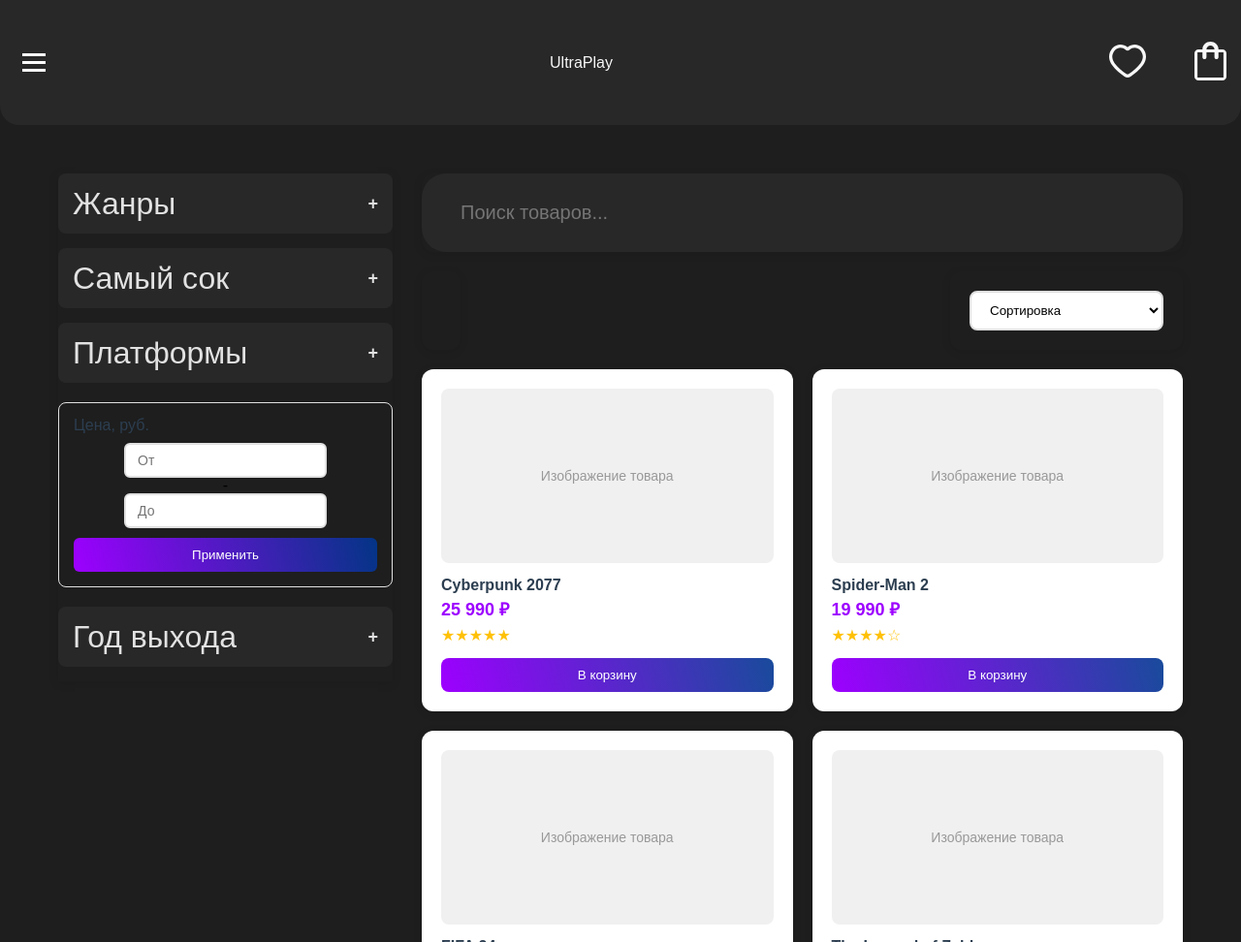
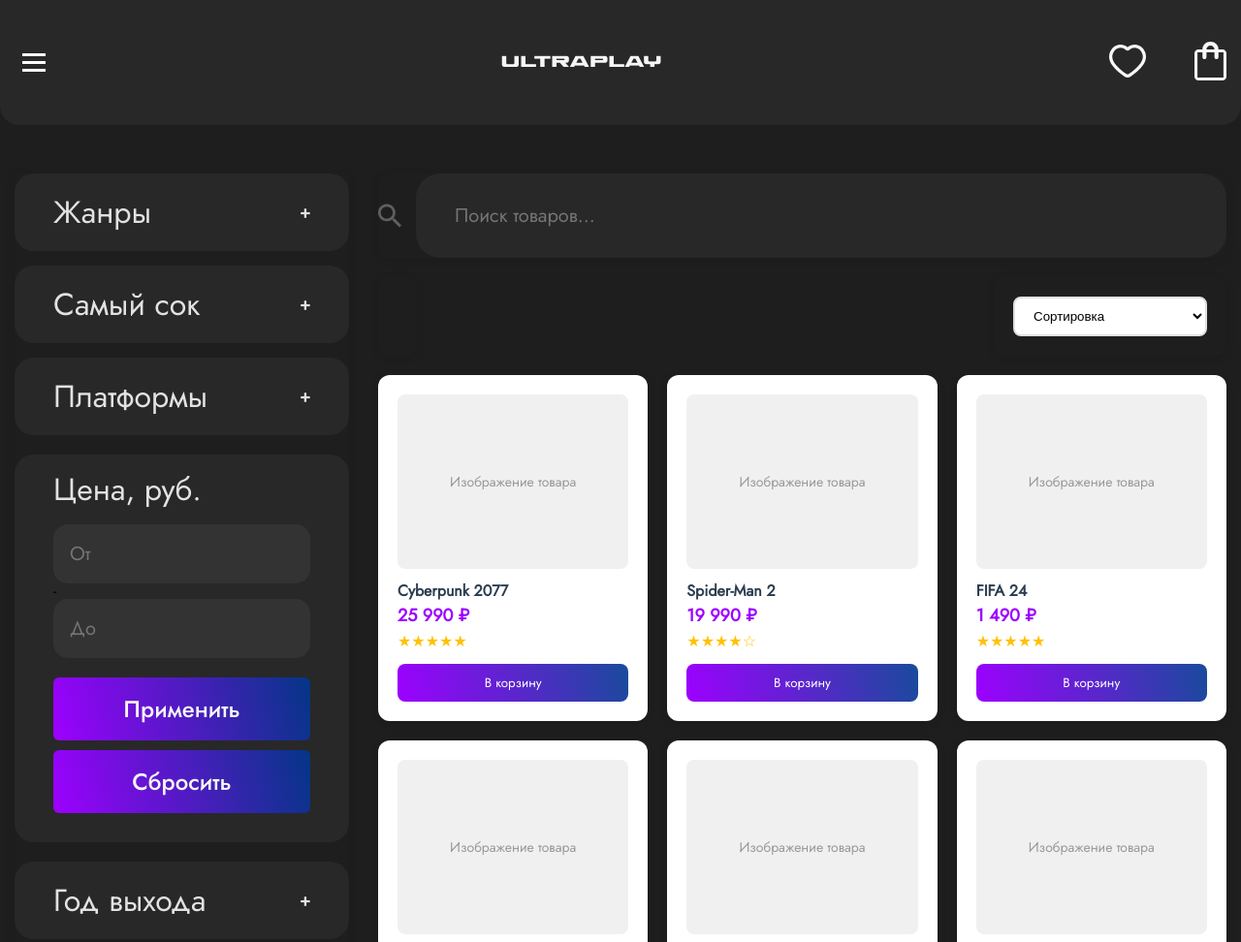
Before and after one commit to DJNIK179/ultraplay, a plain HTML site: page catalog.html in a window 1280 px wide. Shown: the top 972 px of the page at 97% size. Drawn offline with Linux system fonts and the light colour scheme.

Commit message:
Catalog Beta

```diff
--- a/assets/css/catalog.css
+++ b/assets/css/catalog.css
@@ -1,8 +1,18 @@
+input[type="number"] {
+  -moz-appearance: textfield;
+}
+
+input[type="number"]::-webkit-outer-spin-button,
+input[type="number"]::-webkit-inner-spin-button {
+  -webkit-appearance: none;
+  margin: 0;
+}
+
 .catalog {
   display: flex;
-  max-width: 1200px;
+  max-width: 1558px;
   margin: 0 auto;
-  padding: 50px 20px 150px;
+  padding: 50px 15px 150px;
   gap: 30px;
 }
 
@@ -27,18 +37,23 @@
   color: var(--general-text);
 }
 
+.accordion-active .accordion-header {
+  border-radius: 20px 20px 0 0;
+}
+
 .accordion-header {
-  padding: 15px;
+  padding: 24px 40px;
   background: var(--accent-bg);
+  border-radius: 20px;
   cursor: pointer;
   display: flex;
   justify-content: space-between;
   align-items: center;
-  font-weight: 600;
   transition: background-color 0.3s ease;
   font-weight: 400;
   font-size: 32px;
   color: rgba(246, 246, 246, 0.9);
+  transition: border-radius 0.5s;
 }
 
 .accordion-header:hover {
@@ -46,13 +61,14 @@
 }
 
 .accordion-content {
-  display: none;
-  padding: 15px;
+  max-height: 0;
+  overflow: hidden;
+  transition: max-height 0.3s ease;
   background: var(--accent-bg);
-}
-
-.accordion.active .accordion-content {
-  display: block;
+  font-family: "Jost-Light", sans-serif;
+  font-weight: 300;
+  font-size: 20px;
+  color: rgba(246, 246, 246, 0.9);
 }
 
 .accordion-icon {
@@ -63,9 +79,21 @@
 /* Чекбоксы */
 .checkbox-label {
   display: block;
-  padding: 8px 0;
   cursor: pointer;
   transition: color 0.3s ease;
+  padding: 0 50px;
+}
+
+.checkbox-label {
+  margin-bottom: 20px;
+}
+
+.checkbox-label:first-child {
+  margin-top: 30px;
+}
+
+.checkbox-label:last-child {
+  margin-bottom: 30px;
 }
 
 .checkbox-label:hover {
@@ -74,35 +102,43 @@
 
 .checkbox-label input {
   margin-right: 10px;
+  display: none;
 }
 
 /* Фильтр по цене */
 .price-filter {
   margin: 20px 0;
   padding: 15px;
-  border: 1px solid #e0e0e0;
-  border-radius: 8px;
+  border-radius: 20px;
+  padding: 20px 40px 30px 40px;
+  background: var(--accent-bg);
 }
 
 .price-filter h3 {
   margin-bottom: 10px;
-  font-size: 16px;
-  color: #2c3e50;
+  font-weight: 400;
+  font-size: 32px;
+  color: rgba(246, 246, 246, 0.9);
+  margin-bottom: 20px;
 }
 
 .price-inputs {
   display: flex;
   flex-direction: column;
-  align-items: center;
-  margin-bottom: 10px;
+  margin-bottom: 20px;
 }
 
 .price-input {
   flex: 1;
-  padding: 8px 12px;
-  border: 2px solid #e0e0e0;
-  border-radius: 6px;
   font-size: 14px;
+  border-radius: 15px;
+  padding: 16px 17px;
+  width: 265px;
+  height: 62px;
+  background: rgba(246, 246, 246, 0.05);
+  font-weight: 400;
+  font-size: 20px;
+  color: rgba(246, 246, 246, 0.2);
 }
 
 .price-input:focus {
@@ -111,14 +147,22 @@
 }
 
 .price-apply-btn {
+  margin-bottom: 10px;
+}
+
+.price-apply-btn,
+.reset-filters-btn {
   width: 100%;
-  padding: 10px;
+  padding: 15px 10px;
   background: linear-gradient(75deg, #9d00ff 0%, rgba(0, 55, 145, 0.9) 100%);
-  color: white;
+  color: var(--general-text);
   border: none;
   border-radius: 6px;
   cursor: pointer;
   transition: opacity 0.3s ease;
+  font-family: "Jost-Medium", sans-serif;
+  font-weight: 500;
+  font-size: 24px;
 }
 
 .price-apply-btn:hover {
--- a/catalog.html
+++ b/catalog.html
@@ -5,6 +5,7 @@
     <meta name="viewport" content="width=device-width, initial-scale=1.0" />
     <link rel="stylesheet" href="/assets/css/reset.css" />
     <link rel="stylesheet" href="/assets/css/style.css" />
+    <link rel="stylesheet" href="/assets/css/fonts.css" />
     <link rel="stylesheet" href="/assets/css/catalog.css" />
     <title>Каталог товаров</title>
   </head>
@@ -133,7 +134,6 @@
     <div class="catalog">
       <!-- Сайдбар с категориями -->
       <aside class="sidebar">
-
         <!-- Аккордеон Жанры -->
         <div class="accordion">
           <div class="accordion-header">
@@ -224,7 +224,10 @@
               id="price-max"
             />
           </div>
-          <button class="price-apply-btn">Применить</button>
+          <div class="price-buttons">
+            <button class="price-apply-btn">Применить</button>
+            <button class="reset-filters-btn">Сбросить</button>
+          </div>
         </div>
 
         <!-- Аккордеон Год выхода -->
@@ -258,6 +261,7 @@
         <!-- Поисковая строка -->
         <section class="search-section">
           <div class="search-container">
+            <img src="/assets/image/icons/search-icon.svg" alt="" class="search-icon">
             <input
               type="text"
               class="search-input"
@@ -486,12 +490,13 @@
           const content = header.nextElementSibling;
           const icon = header.querySelector(".accordion-icon");
 
-          accordion.classList.toggle("active");
-          if (accordion.classList.contains("active")) {
-            content.style.display = "block";
+          accordion.classList.toggle("accordion-active");
+
+          if (accordion.classList.contains("accordion-active")) {
+            content.style.maxHeight = content.scrollHeight + "px";
             icon.textContent = "-";
           } else {
-            content.style.display = "none";
+            content.style.maxHeight = "0";
             icon.textContent = "+";
           }
         });
@@ -502,6 +507,7 @@
       const checkboxes = document.querySelectorAll('input[type="checkbox"]');
       const productCards = document.querySelectorAll(".product-card");
       const priceApplyBtn = document.querySelector(".price-apply-btn");
+      const resetFiltersBtn = document.querySelector(".reset-filters-btn");
       const priceMinInput = document.getElementById("price-min");
       const priceMaxInput = document.getElementById("price-max");
 
@@ -613,6 +619,32 @@
         });
       }
 
+      // Функция сброса фильтров
+      function resetFilters() {
+        // Сбрасываем чекбоксы
+        checkboxes.forEach((checkbox) => {
+          checkbox.checked = false;
+        });
+
+        // Очищаем выбранные фильтры
+        selectedFilters.clear();
+
+        // Сбрасываем поля цены
+        priceMinInput.value = "";
+        priceMaxInput.value = "";
+
+        // Обновляем отображение
+        updateSelectedFilters();
+
+        // Показываем все товары
+        productCards.forEach((card) => {
+          card.style.display = "block";
+        });
+      }
+
+      // Обработчик кнопки сброса
+      resetFiltersBtn.addEventListener("click", resetFilters);
+
       // Поиск товаров
       const searchInput = document.querySelector(".search-input");
       const searchBtn = document.querySelector(".search-btn");
```
Also changed, not shown: assets/image/icons/search-icon.svg (added).
